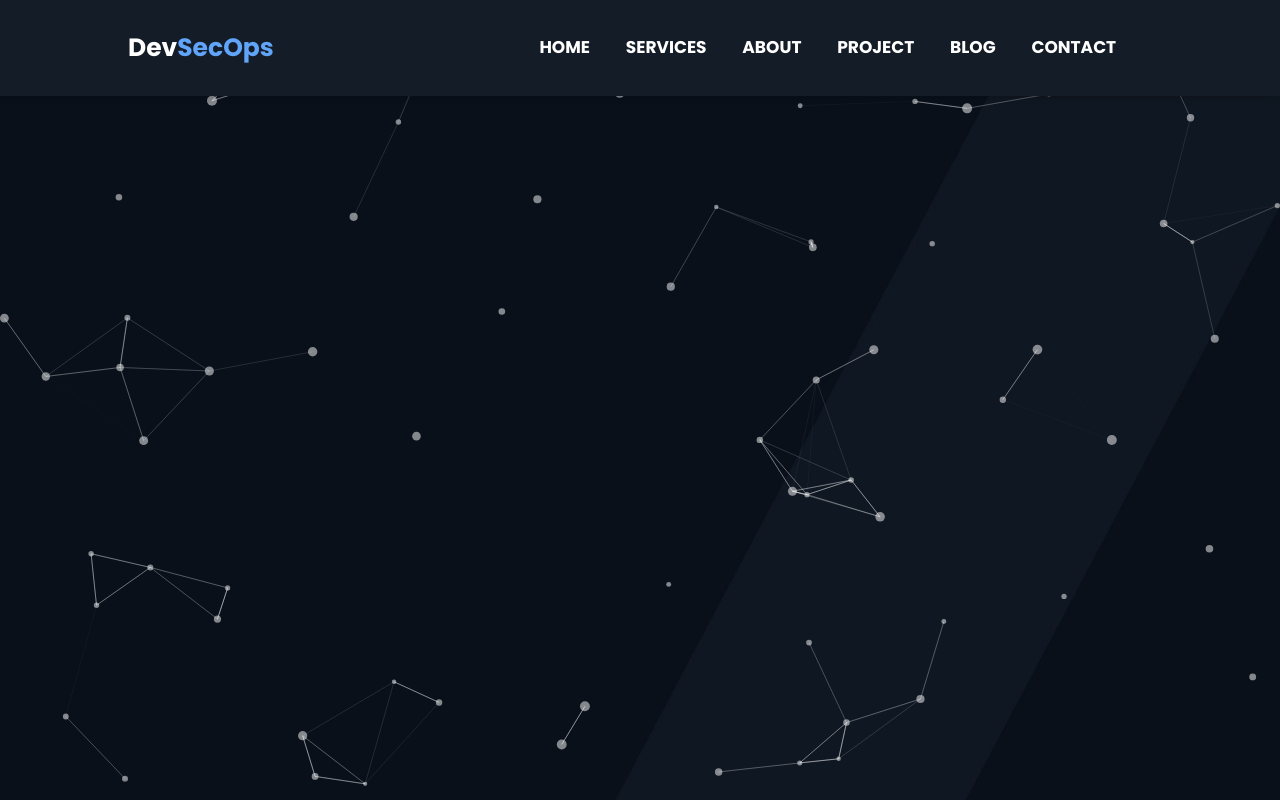
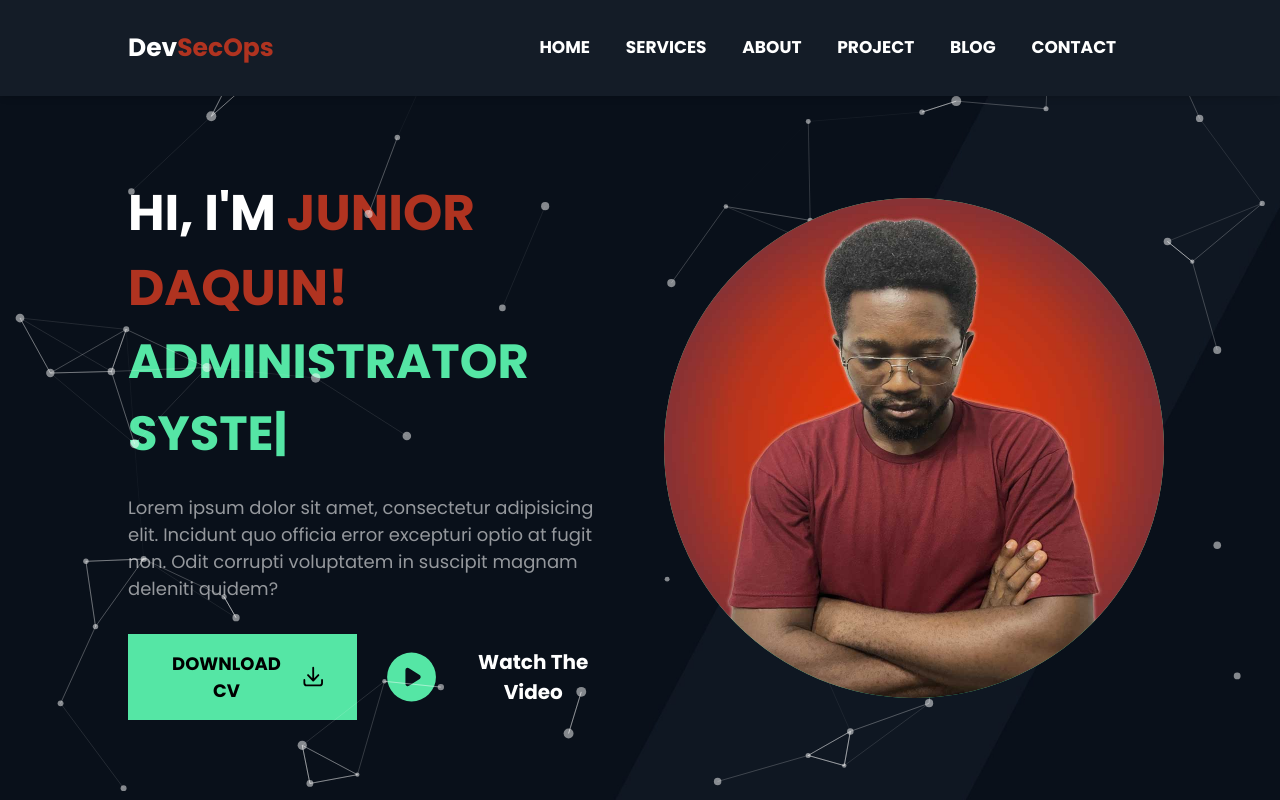
Before and after one commit to derostajunior/portfolio, a Next.js app in the folder my-portfolio/: page / in a window 1280 px wide. Built offline with nearby package versions, Linux system fonts and the light colour scheme.

Commit message:
feat: Add hero level

```diff
--- a/my-portfolio/components/hero.tsx
+++ b/my-portfolio/components/hero.tsx
@@ -1,11 +1,46 @@
 import React from "react";
 
 import Particle from "./Particle";
+import TextEffect from "./text-effect";
+import Image from "next/image";
+import { ArrowDownTrayIcon, PlayCircleIcon } from "@heroicons/react/20/solid";
 
 const Hero = () => {
   return (
     <div className="h-[88vh] bg-[url('/images/banner.jpg')] bg-cover bg-center">
       <Particle />
+      <div className="w-[80%] grid-cols-1 mx-auto grid lg:grid-cols-2 gap-[3rem] h-[100%] items-center">
+        <div>
+          <h1 className="text-[35px] md:text-[50px] text-white font-bold">
+            HI, I'M <span className="text-[#b03320]">JUNIOR DAQUIN!</span>
+          </h1>
+          <TextEffect />
+          <p className="mt-[1.5rem] text-[18px] text-[#ffffff92]">
+            Lorem ipsum dolor sit amet, consectetur adipisicing elit. Incidunt
+            quo officia error excepturi optio at fugit non. Odit corrupti
+            voluptatem in suscipit magnam deleniti quidem?
+          </p>
+          <div className="mt-[2rem] flex-col space-y-6 sm:space-y-0 sm:flex sm:flex-row items-center sm:space-x-6">
+            <button className="px-[2rem] hover:bg-[#b03320] transition-all duration-200 py-[1rem] text-[18px] font-bold uppercase bg-[#55e6a5] text-black flex items-center space-x-2">
+              <span>Download Cv</span>
+              <ArrowDownTrayIcon className="w-[1.6rem] h-[1.7rem] text-black"/>
+            </button>
+
+            <button className="flex items-center space-x-2">
+              <PlayCircleIcon className="w-[4rem] h-[4rem] hover:text-[#b03320] transition-all duration-200 text-[#55e6a5]"/>
+              <span className="text-[20px] font-semibold text-white">Watch The Video</span>
+            </button>
+          </div>
+        </div>
+        <div className="w-[500px] hidden bg-[#55e6a5] relative lg:flex items-center rounded-full h-[500px]">
+          <Image
+            src="/images/u3.jpg"
+            alt="user"
+            layout="fill"
+            className="object-cover rounded-full"
+          />
+        </div>
+      </div>
     </div>
   );
 };
--- a/my-portfolio/components/mobile-nav.tsx
+++ b/my-portfolio/components/mobile-nav.tsx
@@ -11,7 +11,7 @@ const MobileNav = ({ nav, closeNav }: Props) => {
 
   return (
     <div
-      className={`fixed transform transition-all duration-300 top-0 right-0 bottom-0 z-50 bg-[#09101a] ${navAnimation}`}
+      className={`fixed transform transition-all duration-300 top-0 right-0 bottom-0 z-[1000000] bg-[#09101a] ${navAnimation}`}
     >
       <div className="w-[100vw] h-[100vh] flex flex-col items-center justify-center">
         <div className="nav-mobile">HOME</div>
@@ -21,7 +21,7 @@ const MobileNav = ({ nav, closeNav }: Props) => {
         <div className="nav-mobile">BLOG</div>
         <div className="nav-mobile">CONTACT</div>
       </div>
-      <div onClick={closeNav} className="absolute cursor-pointer top-[2rem] right-[2rem] w-[2rem] h-[2rem] text-blue-400">
+      <div onClick={closeNav} className="absolute z-[1000000] cursor-pointer top-[2rem] right-[2rem] w-[2rem] h-[2rem] text-[#b03320]">
         <XMarkIcon />
       </div>
     </div>
--- a/my-portfolio/components/nav.tsx
+++ b/my-portfolio/components/nav.tsx
@@ -11,7 +11,7 @@ const Nav = ({openNav}:Props) => {
       <div className="flex items-center justify-between w-[80%] mx-auto h-[100%]">
         <h1 className="flex-[0.6] cursor-pointer text-[25px] text-white font-bold">
           Dev
-          <span className="text-blue-400">SecOps</span>
+          <span className="text-[#b03320]">SecOps</span>
         </h1>
         <div className="nav">HOME</div>
         <div className="nav">SERVICES</div>
@@ -20,7 +20,7 @@ const Nav = ({openNav}:Props) => {
         <div className="nav">BLOG</div>
         <div className="nav">CONTACT</div>
         <div onClick={openNav}>
-            <Bars3Icon className="w-[2rem] md:hidden h-[2rem] cursor-pointer text-blue-400"/>
+            <Bars3Icon className="w-[2rem] md:hidden h-[2rem] cursor-pointer text-[#b03320]"/>
         </div>
       </div>
     </div>
--- a/my-portfolio/styles/globals.css
+++ b/my-portfolio/styles/globals.css
@@ -6,10 +6,10 @@
 
 @layer components {
   .nav {
-    @apply relative font-semibold text-white cursor-pointer text-[17px] w-fit md:block after:block after:content-[''] after:absolute after:h-[3px] after:bg-blue-400 after:w-full after:scale-x-0 after:hover:scale-x-100 after:transition after:duration-300 after:origin-center hidden;
+    @apply relative font-semibold text-white cursor-pointer text-[17px] w-fit md:block after:block after:content-[''] after:absolute after:h-[3px] after:bg-[#b03320] after:w-full after:scale-x-0 after:hover:scale-x-100 after:transition after:duration-300 after:origin-center hidden;
   }
 
   .nav-mobile {
-    @apply relative mb-[2rem] font-semibold text-white cursor-pointer text-[27px] w-fit md:block after:block after:content-[''] after:absolute after:h-[3px] after:bg-blue-400 after:w-full after:scale-x-0 after:hover:scale-x-100 after:transition after:duration-300 after:origin-center;
+    @apply relative mb-[2rem] font-semibold text-white cursor-pointer text-[27px] w-fit md:block after:block after:content-[''] after:absolute after:h-[3px] after:bg-[#b03320] after:w-full after:scale-x-0 after:hover:scale-x-100 after:transition after:duration-300 after:origin-center;
   }
 }
```
Also changed, not shown: my-portfolio/public/images/u2.jpg (added), my-portfolio/public/images/u3.jpg (added).
